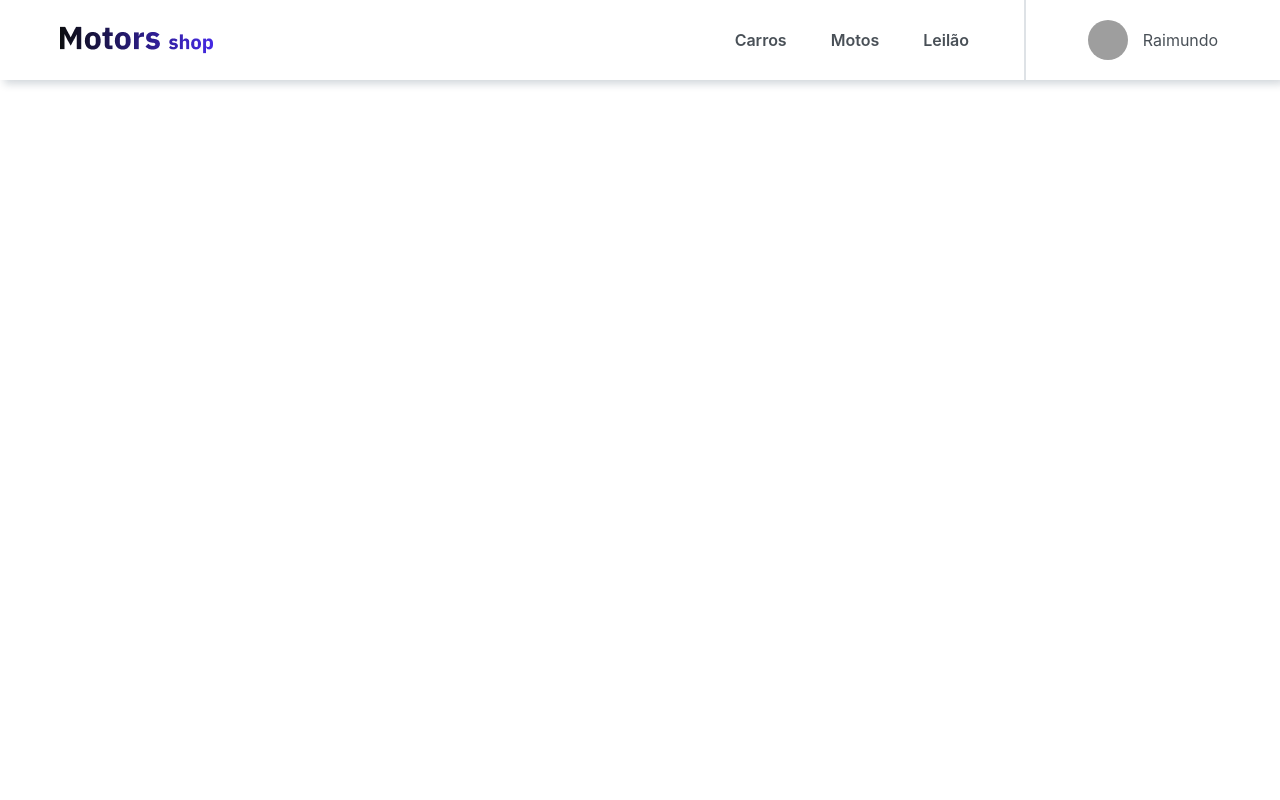
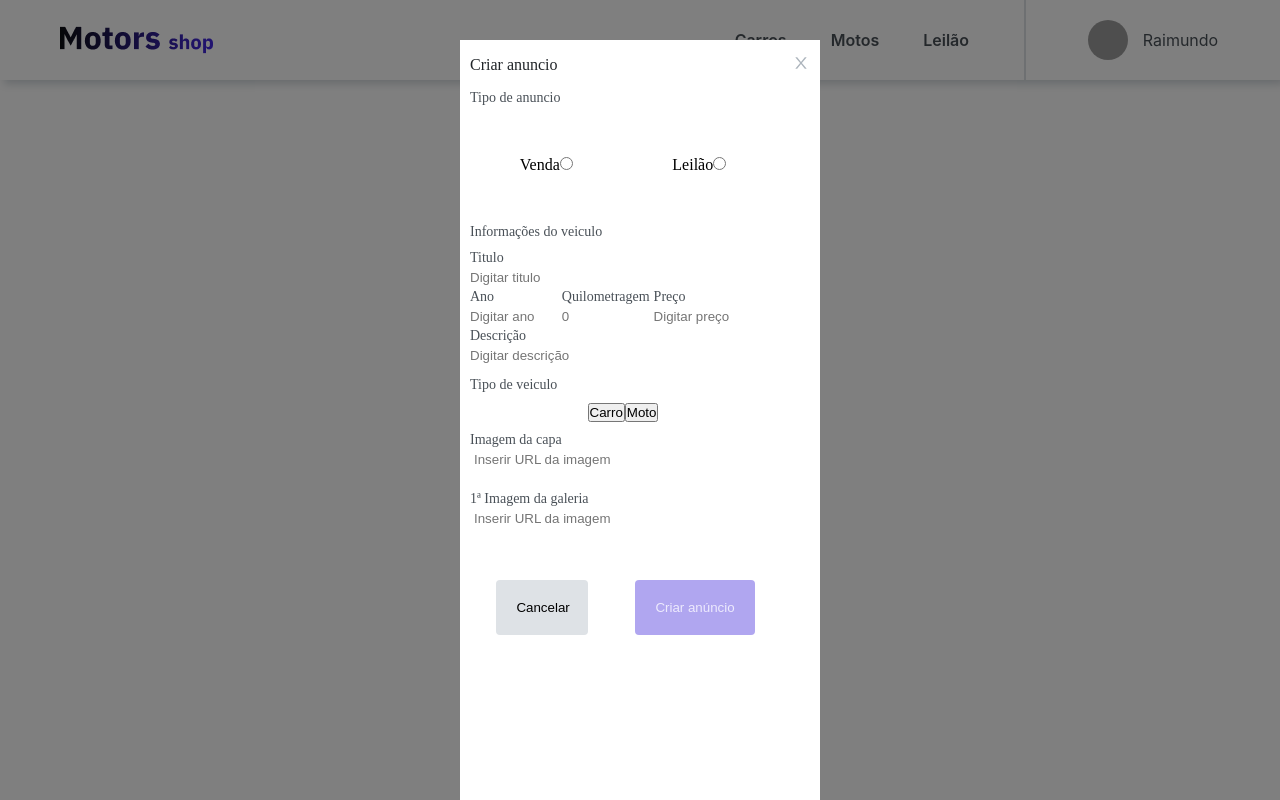
Before and after one commit to ProjetoM6/LojaDeCarros, a React (Vite) app in the folder front-end/: page / in a window 1280 px wide. Built offline with nearby package versions, Linux system fonts and the light colour scheme; grey boxes are pictures that could not be loaded.

Commit message:
feat: footer finished and temporary create announcement modal

```diff
--- a/front-end/package.json
+++ b/front-end/package.json
@@ -11,13 +11,15 @@
   "dependencies": {
     "@hookform/resolvers": "^2.9.11",
     "@types/react-icons": "^3.0.0",
+    "@types/react-scroll": "^1.8.6",
     "@types/styled-components": "^5.1.26",
     "axios": "^1.3.3",
     "react": "^18.2.0",
     "react-dom": "^18.2.0",
-    "react-hook-form": "^7.43.1",
+    "react-hook-form": "^7.43.2",
     "react-icons": "^4.7.1",
     "react-router-dom": "^6.8.1",
+    "react-scroll": "^1.8.9",
     "styled-components": "^5.3.6",
     "yup": "^1.0.0"
   },
--- a/front-end/src/App.tsx
+++ b/front-end/src/App.tsx
@@ -1,11 +1,22 @@
+import React, { useState } from "react";
+import Footer from "./components/Footer";
 import AppHeader from "./components/Header";
+import Modal from "./components/Modal";
 import Global from "./styles/global";
+import FormCreateAnnouncement from "./components/Forms/CreateAnnouncement";
 
 function App() {
+
+  const [isOpenModal, setIsOpenModal] = useState(true)
+
   return (
     <>
       <Global />
+      { isOpenModal && <Modal isOpenModal={isOpenModal} setIsOpenModal={setIsOpenModal}>
+        <FormCreateAnnouncement />
+      </Modal>}
       <AppHeader />
+      {/* <Footer /> */}
     </>
   );
 }
--- /dev/null
+++ b/front-end/src/components/Footer/index.tsx
@@ -0,0 +1,27 @@
+import { Link } from "react-scroll";
+// import NegativeButton from '../buttons/negative';
+import { Wrapper } from './style';
+
+export default function Footer({
+  ...rest
+}) {
+  return (
+    <Wrapper {...rest}>
+      <h1>Motors shop</h1>
+      <span>@2022 - Todos os direitos reservados.</span>
+      <Link
+        to="top"
+        spy={true}
+        smooth={true}
+        offset={0}
+        duration={100}
+      >
+        <button
+          style={{ transform: 'rotate(90deg)' }}
+        >
+          &#10094;
+        </button>
+      </Link>
+    </Wrapper>
+  );
+}
--- /dev/null
+++ b/front-end/src/components/Footer/style.ts
@@ -0,0 +1,42 @@
+import styled from 'styled-components';
+
+export const Wrapper = styled.div`
+  background-color: var(--color-grey-0);
+  color: var(--white-fixed);
+  border: none;
+  padding: 45px 4vw;
+  min-width: 99vw;
+  max-width: 81vw;
+  height: 100%;
+
+  display: flex;
+  flex-direction: row;
+  justify-content: space-between;
+  align-items: center;
+
+  h1 {
+    font-size: 26px;
+    font-weight: 700;
+    overflow-x: clip;
+  }
+
+  span {
+    font-weight: 500;
+    font-size: 16px;
+    line-height: 24px;
+  }
+
+  @media (max-width: 1024px) {
+    flex-direction: column;
+
+    span {
+      font-size: 15px;
+    }
+  }
+
+  @media (max-width: 320px) {
+    span {
+      font-size: 13px;
+    }
+  }
+`;
--- /dev/null
+++ b/front-end/src/components/Forms/CreateAnnouncement/index.tsx
@@ -0,0 +1,129 @@
+import {
+  FormStyled,
+  FormButton,
+  FormInfo,
+  NumberInfo,
+  FinalButton,
+  ImgInfo,
+} from "../style";
+import * as yup from "yup";
+import { useForm } from "react-hook-form";
+import { yupResolver } from "@hookform/resolvers/yup";
+
+const FormCreateAnnouncement = () => {
+  const formSchema = yup.object().shape({
+    title: yup.string().required("Campo obrigatório"),
+    year: yup.string().required("Campo obrigatório"),
+    km: yup.string().required("Campo obrigatório"),
+    price: yup.string().required("Campo obrigatório"),
+    description: yup.string().required("Campo obrigatório"),
+    imgCover: yup.string().required("Campo obrigatório"),
+    imgGallery: yup.string().required("Campo obrigatório"),
+  });
+
+  const {
+    register,
+    handleSubmit,
+    formState: { errors },
+  } = useForm({
+    resolver: yupResolver(formSchema),
+  });
+
+  //   const onSubmitFunction = (data) => console.log(data);
+
+  return (
+    <FormStyled onSubmit={handleSubmit((data) => console.log(data))}>
+      <h1 className="heading-7-500">Criar anuncio</h1>
+      <h2 className="body-2-500">Tipo de anuncio</h2>
+      <FormButton>
+        <div className="radio">
+          <label htmlFor="">
+            Venda
+            <input type="radio" id="" />
+          </label>
+        </div>
+        <div className="radio">
+          <label htmlFor="">
+            Leilão
+            <input type="radio" />
+          </label>
+        </div>
+      </FormButton>
+      <FormInfo>
+        <h2 className="body-2-500">Informações do veiculo</h2>
+        <label className="body-2-500">
+          Titulo
+          <input
+            type="text"
+            placeholder="Digitar titulo"
+            {...register("title")}
+          />
+        </label>
+        <NumberInfo>
+          <label className="body-2-500">
+            Ano
+            <input
+              type="number"
+              placeholder="Digitar ano"
+              {...register("year")}
+            />
+          </label>
+          <label className="body-2-500">
+            Quilometragem
+            <input type="number" placeholder="0" {...register("km")} />
+          </label>
+          <label className="body-2-500">
+            Preço
+            <input
+              type="text"
+              placeholder="Digitar preço"
+              {...register("price")}
+            />
+          </label>
+        </NumberInfo>
+        <label className="body-2-500">
+          Descrição
+          <input
+            className="description"
+            type="text"
+            placeholder="Digitar descrição"
+            {...register("description")}
+          />
+        </label>
+      </FormInfo>
+      <h2 className="body-2-500">Tipo de veiculo</h2>
+      <FormButton>
+        <button>Carro</button>
+        <button>Moto</button>
+      </FormButton>
+      <ImgInfo>
+        <label className="body-2-500">
+          Imagem da capa
+          <input
+            type="text"
+            placeholder="Inserir URL da imagem"
+            {...register("imgCover")}
+          />
+        </label>
+        <label className="body-2-500">
+          1ª Imagem da galeria
+          <input
+            type="text"
+            placeholder="Inserir URL da imagem"
+            {...register("imgGallery")}
+          />
+        </label>
+      </ImgInfo>
+      <FinalButton>
+        <div className="cancel">
+          <button>Cancelar</button>
+        </div>
+        <div className="create">
+          <button>Criar anúncio</button>
+        </div>
+      </FinalButton>
+    </FormStyled>
+  );
+};
+
+export default FormCreateAnnouncement;
--- /dev/null
+++ b/front-end/src/components/Forms/style.ts
@@ -0,0 +1,108 @@
+import styled from "styled-components";
+
+export const FormStyled = styled.form`
+  display: flex;
+  flex-direction: column;
+  background-color: var(--white-fixed);
+  min-height: 100vh;
+  margin: 0 auto;
+  padding: 10px;
+
+  h1{
+    margin: 6px 0;
+  }
+
+  h2{
+    margin: 10px 0;
+  }
+`;
+
+export const FormButton = styled.form`
+  display: flex;
+  flex-direction: row;
+  justify-content: center;
+
+  .radio{
+    list-style: none;
+  }
+
+`;
+
+export const FormInfo = styled.form`
+  display: flex;
+  flex-direction: column;
+
+  h2{
+    margin: 10px 0;
+  }
+
+  input {
+    width: 100%;
+    padding: 4px 0;
+    border: none;
+  }
+`;
+
+export const NumberInfo = styled.form`
+  display: flex;
+  flex-direction: row;
+  width: 100%;
+  justify-content: flex-start;
+  align-items: flex-start;
+
+  input {
+    display: flex;
+    flex-direction: row;
+    width: 100%;
+  }
+`;
+
+export const ImgInfo = styled.form`
+  display: flex;
+  flex-direction: column;
+
+  label{
+    margin: 10px 0;
+  }
+
+  input {
+    width: 100%;
+    padding: 4px;
+    border: none;
+  }
+`
+
+export const FinalButton = styled.form`
+  display: flex;
+  flex-direction: row;
+  /* margin: 0 auto; */
+
+  .cancel button{
+    width: 90%;
+    padding: 20px;
+    background-color: var(--color-grey-6);
+    border: none;
+    border-radius: 4px;
+    margin: 0 4px;
+  }
+
+  .cancel button:hover{
+    cursor: pointer;
+    background-color: var(--color-alert-1);
+    color: var(--white-fixed);
+  }
+
+  .create button{
+    width: 100%;
+    padding: 20px;
+    background-color: var(--color-brand-3);
+    color: var(--color-brand-4);
+    border: none;
+    border-radius: 4px;
+  }
+
+  .create button:hover{
+    cursor: pointer;
+    background-color: var(--color-brand-1);
+  }
+`;
--- /dev/null
+++ b/front-end/src/components/Modal/index.tsx
@@ -0,0 +1,43 @@
+import ModalStyled from "./style";
+import { AiOutlineClose } from "react-icons/ai";
+import { Children, Dispatch, ReactNode, SetStateAction, useEffect, useRef } from "react";
+
+interface IModal {
+  children: ReactNode;
+  isOpenModal: boolean;
+  setIsOpenModal: Dispatch<SetStateAction<boolean>>;
+}
+
+function Modal({children, isOpenModal, setIsOpenModal}:IModal) {
+  const modalUseRef = useRef<HTMLDivElement>(null);
+
+  useEffect(() => {
+    function handleCloseModal(event: Event) {
+      const target = event.target instanceof Node ? event.target : null;
+      if (target && !modalUseRef.current?.contains(target)) {
+        setIsOpenModal(!isOpenModal)
+      }
+    }
+    document.addEventListener("mousedown", handleCloseModal);
+
+    return () => {
+      document.removeEventListener("mousedown", handleCloseModal);
+    };
+  }, [isOpenModal]);
+
+  return (
+    <ModalStyled>
+      <div ref={modalUseRef}>
+        <button
+          className="closeModal"
+          onClick={() => setIsOpenModal(false)}
+        >
+          <AiOutlineClose size={18} />
+        </button>
+        {children}
+      </div>
+    </ModalStyled>
+  );
+}
+
+export default Modal;
--- /dev/null
+++ b/front-end/src/components/Modal/style.ts
@@ -0,0 +1,61 @@
+import styled from "styled-components";
+
+const ModalStyled = styled.div`
+  width: 100vw;
+  min-height: 100vh;
+  background: rgba(0, 0, 0, 0.5);
+  position: fixed;
+  div {
+    background-color: red;
+    display: flex;
+    flex-direction: column;
+    height: auto;
+    max-width: 400px;
+    min-height: auto;
+    margin: 5vh auto;
+    position: relative;
+    background-color: var(--grey-2);
+    border-radius: 0 0 5px 5px;
+    align-items: center;
+
+    .closeModal {
+      padding: 0px;
+      height: 28px;
+      position: absolute;
+      right: 30px;
+      top: 10px;
+      background-color: transparent;
+      border: none;
+      svg {
+        path {
+          color: var(--color-grey-4);
+          &:hover {
+            color: var(--color-grey-3);
+          }
+        }
+      }
+    }
+    .header {
+      border-radius: 5px 5px 0 0;
+    }
+    form {
+      border-radius: 0;
+      width: 90%;
+    }
+  }
+  header {
+    min-height: 5vh;
+    display: flex;
+    align-items: center;
+    justify-content: space-between;
+    padding: 0 25px 0 25px;
+    background-color: var(--grey-2);
+    border-radius: 5px 5px 0 0;
+    h3 {
+      min-height: 100%;
+      color: var(--color-primary);
+    }
+  }
+`;
+
+export default ModalStyled;
--- a/front-end/src/components/ProductCard/index.tsx
+++ b/front-end/src/components/ProductCard/index.tsx
@@ -1,6 +1,6 @@
 import ProductCardStyled, { IsActive } from "./style";
-import img from "../../asserts/carroTeste.svg";
-import imgOwner from "../../asserts/Frame.svg";
+import img from "../../assets/icons/carroTeste.svg";
+import imgOwner from "../../assets/icons/Frame.svg";
 import Button from "../Button/style";
 const ProductCard = () => {
   const user = { id: 1911 };
```
Also changed, not shown: front-end/src/assets/icons/Frame.svg (renamed from front-end/src/asserts/Frame.svg), front-end/src/assets/icons/carroTeste.svg (renamed from front-end/src/asserts/carroTeste.svg).
